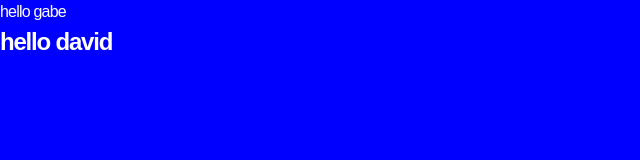
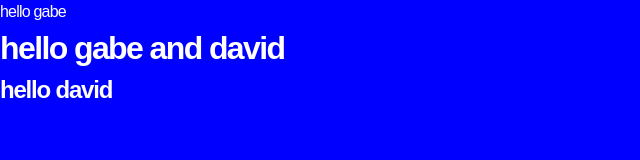
Before and after one commit to dxxidlee/coding-challenge-week-4, a plain HTML site: page index.html in a window 1280 px wide. Shown: the whole page, without its empty margins (0-640 px from the left). Drawn offline with Linux system fonts and the light colour scheme.

Commit message:
Update index.html

```diff
--- a/index.html
+++ b/index.html
@@ -11,6 +11,8 @@
     <body>
         hello gabe
 
+<h1> hello gabe and david
+
         <h2> hello david</h2>
 
         <script src="" async defer></script>
```
